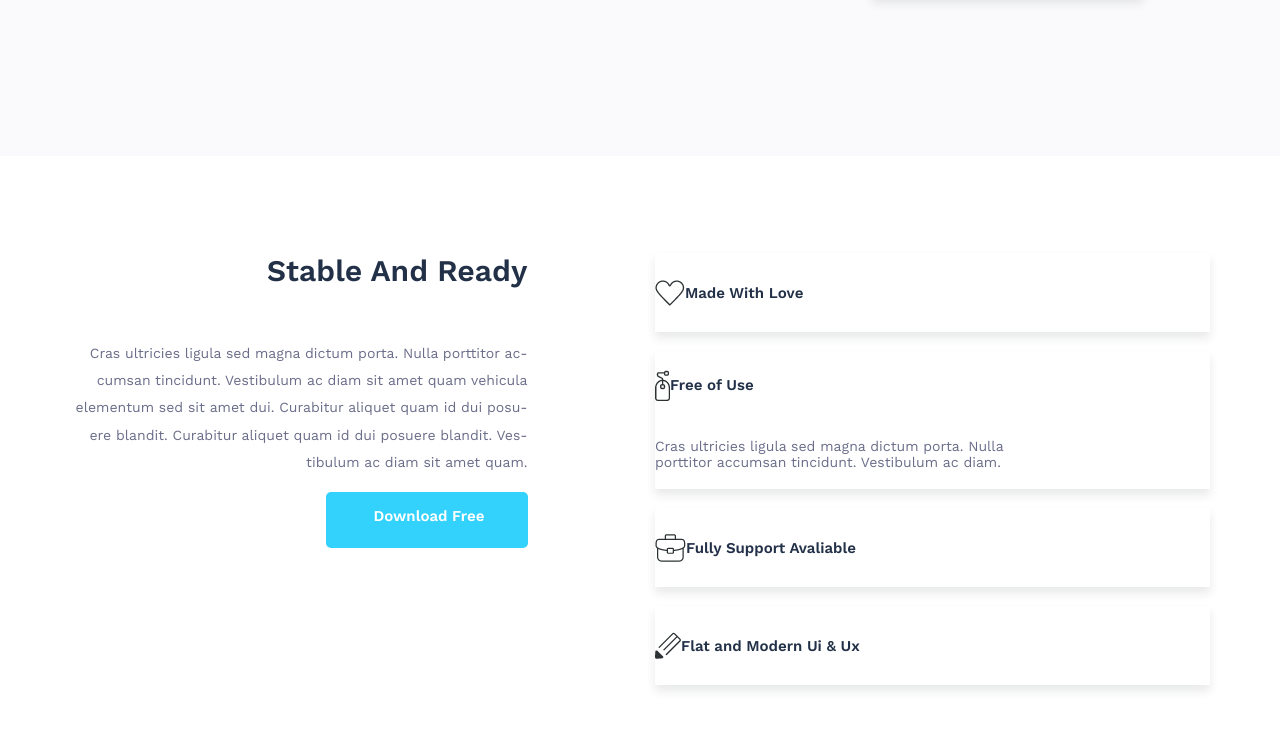
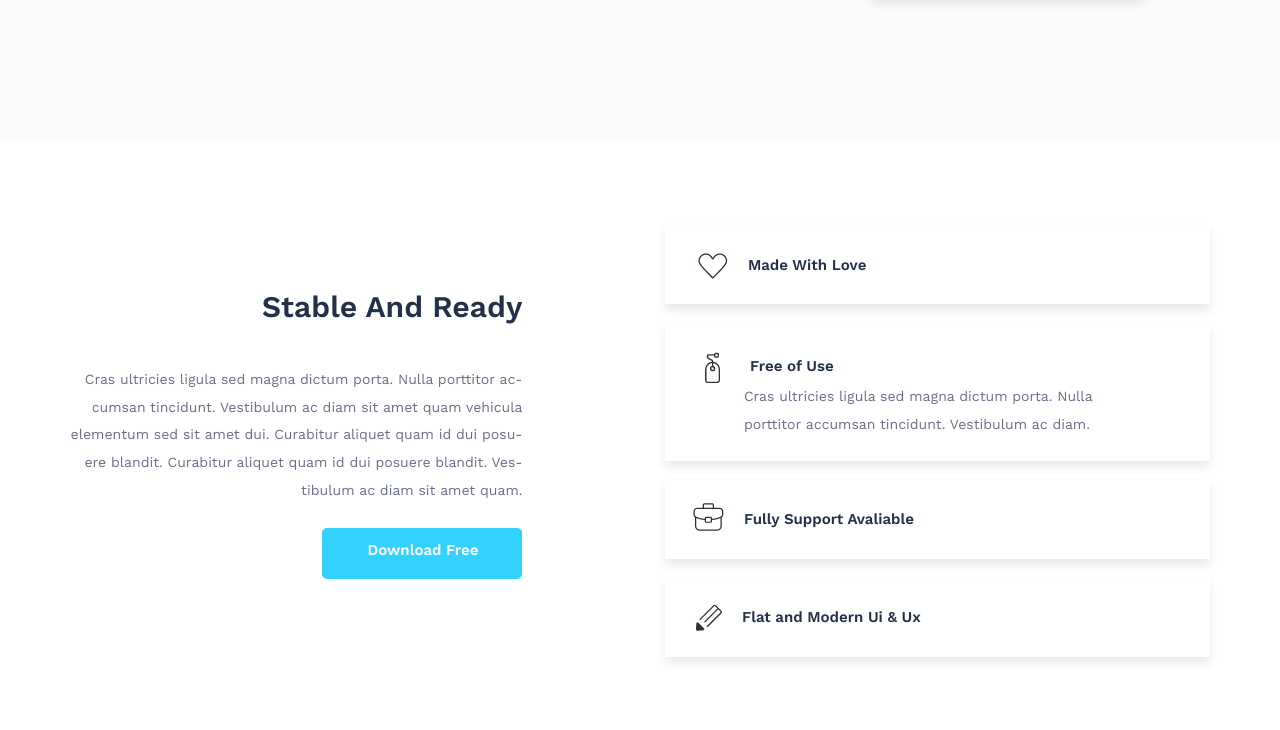
Before and after one commit to ilyashablouski/viboPsdAppTemplate, a website: page src/index.html in a window 1280 px wide. Shown: the part 1953-2683 px from the top of the page. Drawn offline with nearby package versions, Linux system fonts and the light colour scheme.

Commit message:
add adaptive styles and pixel perfect for description-tiles

```diff
--- a/src/index.html
+++ b/src/index.html
@@ -118,38 +118,38 @@
 
   <section class="description">
     <div class="description__content">
-      <div class="description-box">
-        <h2 class="box-header">Stable And Ready</h2>
+      <div class="description-box description__description-box">
+        <h2 class="box-header description-box__box-header">Stable And Ready</h2>
         <p class="text description-box__text">Cras ultricies ligula sed magna dictum porta. Nulla porttitor
           ac&shy;cumsan tincidunt. Vestibulum ac
           diam sit amet quam vehicula elementum sed sit amet dui. Curabitur aliquet quam id dui posu&shy;ere blandit.
           Curabitur aliquet quam id dui posuere blandit. Ves&shy;tibulum ac diam sit amet quam.</p>
-        <a href="#" class="download-button"><span class="download-button__text">Download Free</span></a>
+        <a href="#" class="download-button description-box__download-button"><span
+            class="download-button__text">Download Free</span></a>
       </div>
 
-      <div class="description-tiles">
+      <div class="description-tiles description__description-tiles">
         <div class="tile description-tiles__tile">
           <i class="tile__icon tile__icon_heart"></i>
-          <h3 class="tile__header">Made With Love</h3>
+          <h3 class="tile__header tile__header_heart">Made With Love</h3>
         </div>
         <div class="tile description-tiles__tile tile_huge">
           <div class="tile__inner">
             <i class="tile__icon tile__icon_label"></i>
-            <h3 class="tile__header">Free of Use</h3>
+            <h3 class="tile__header tile__header_label">Free of Use</h3>
           </div>
-          <p class="tile__text">Cras ultricies ligula sed magna dictum porta. Nulla porttitor accumsan tincidunt.
+          <p class="tile__text text">Cras ultricies ligula sed magna dictum porta. Nulla porttitor accumsan tincidunt.
             Vestibulum ac diam.</p>
         </div>
         <div class="tile description-tiles__tile">
           <i class="tile__icon tile__icon_portfolio"></i>
-          <h3 class="tile__header">Fully Support Avaliable</h3>
+          <h3 class="tile__header tile__header_portfolio">Fully Support Avaliable</h3>
         </div>
         <div class="tile description-tiles__tile">
           <i class="tile__icon tile__icon_pencil"></i>
-          <h3 class="tile__header">Flat and Modern Ui & Ux</h3>
+          <h3 class="tile__header tile__header_pencil">Flat and Modern Ui & Ux</h3>
         </div>
       </div>
-
     </div>
   </section>
 
--- a/src/less/styles.less
+++ b/src/less/styles.less
@@ -40,13 +40,12 @@ h2,
 .box-header {
   font-family: "Work Sans - Semi Bold", sans-serif;
   font-size: 30px;
-  font-weight: 900;
   color: @colorHeaderTextBlack;
 }
 
 .text {
   font-size: 14px;
-  line-height: 27.24px;
+  line-height: 27.7px;
   color: @colorBlockText;
 }
 
@@ -267,7 +266,7 @@ h2,
 }
 
 .advantages-box {
-  min-height: 1109px;
+  min-height: 1094px;
   background: #fafafc;
 
   &__inner {
@@ -275,6 +274,7 @@ h2,
     padding-left: 109px;
 
     .wrapper();
+    .lg(min-height, 1000px);
 
     .ie10( {
         max-width: 1230px;
@@ -301,6 +301,7 @@ h2,
 
 .advantages-items {
   .row-flex();
+  flex: 0 1 auto;
   justify-content: center;
 
   max-width: 800px;
@@ -432,11 +433,36 @@ h2,
   background: #ffffff;
   min-height: 626px;
 
+  @media screen and (min-width:0\0) and (min-width:992px) {
+    height: 626px;
+  }
+
   &__content {
+    display: flex;
+    flex-wrap: wrap;
+    flex: 0 1 auto;
     justify-content: space-between;
 
     .wrapper();
-    .row-flex();
+
+  }
+
+  &__description-box {
+    margin-top: 38px;
+  }
+
+  &__description-tiles {
+    margin-top: -26px;
+    padding-left: 10px;
+
+    .md-block( {
+        margin-top: 0;
+        padding-left: 0;
+      }
+
+    );
+
+    .xs(margin-top, 30px);
   }
 }
 
@@ -445,17 +471,27 @@ h2,
   .size(5);
   .size-md(12);
 
-  height: 283px;
+  min-height: 283px;
   text-align: right;
 
   &__text {
-    margin-top: 52px;
-    margin-bottom: 31px;
+    padding-right: 5px;
+    margin-top: 42px;
+  }
+
+  &__box-header {
+    padding-right: 5px;
+  }
+
+  &__download-button {
+    display: inline-block;
+    margin-top: 23.5px;
+    margin-right: 6px;
   }
 }
 
 .download-button {
-  padding: 16px 43px 24px 47px;
+  padding: 13px 43px 19.5px 45px;
   background: @colorBlueLight;
   border-radius: 5px;
 
@@ -469,9 +505,10 @@ h2,
 .description-tiles {
   height: 432px;
 
-  &__tile{
+  &__tile {
     margin-bottom: 19px;
   }
+
   .col();
   .size(6);
   .size-md(12);
@@ -481,18 +518,26 @@ h2,
   display: flex;
   align-items: center;
   height: 79px;
-  font-family: "Work Sans - Semi Bold";
   font-size: 15px;
   box-shadow: 0 6px 9px rgba(35, 39, 47, 0.1);
   color: @colorHeaderTextBlack;
 
   &_huge {
+    position: relative;
     display: flex;
     flex-wrap: wrap;
     height: 138px;
+    overflow: auto;
+
+    .ie10( {
+        display: block;
+      }
+
+    );
   }
 
-  &__inner{
+  &__inner {
+    margin-bottom: 49px;
     display: flex;
     align-items: center;
     width: 100%;
@@ -504,35 +549,63 @@ h2,
     background-repeat: no-repeat;
 
     &_heart {
+      margin-left: 33px;
+      margin-top: 2px;
       width: 30px;
       height: 26px;
       background-position: -237px -5px;
     }
 
     &_label {
+      margin-left: 40px;
       width: 15px;
       height: 31px;
       background-position: -325px -5px;
     }
 
     &_portfolio {
+      margin-left: 28px;
+      margin-bottom: 5px;
       width: 31px;
       height: 28px;
       background-position: -386px -5px;
     }
 
     &_pencil {
+      margin-left: 31px;
       width: 26px;
       height: 27px;
       background-position: -350px -5px;
     }
+  }
 
+  &__header {
+    font-family: "Work Sans - Semi Bold";
+
+    &_heart {
+      margin-left: 20px;
+    }
+
+    &_label {
+      margin-left: 30px;
+      margin-bottom: 4px;
+    }
+
+    &_portfolio {
+      margin-top: -2px;
+      margin-left: 20px;
+    }
+
+    &_pencil {
+      margin-left: 20px;
+      margin-top: -1px;
+    }
   }
 
   &__text {
+    position: absolute;
+    top: 60px;
+    margin-left: 79px;
     max-width: 354px;
-    font-family: "Work Sans", sans-serif;
-    font-size: 14px;
-    color: @colorBlockText;
   }
 }
```
Also changed, not shown: src/css/styles.css.
